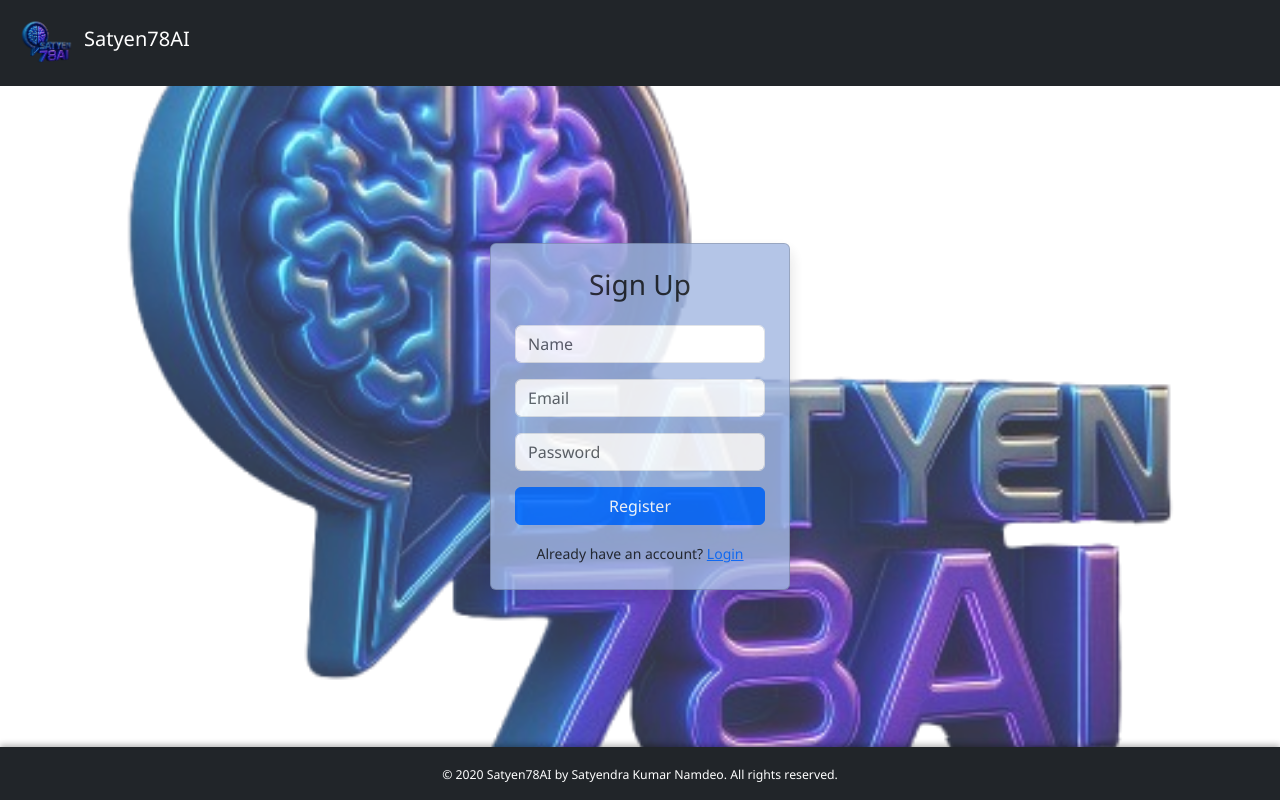
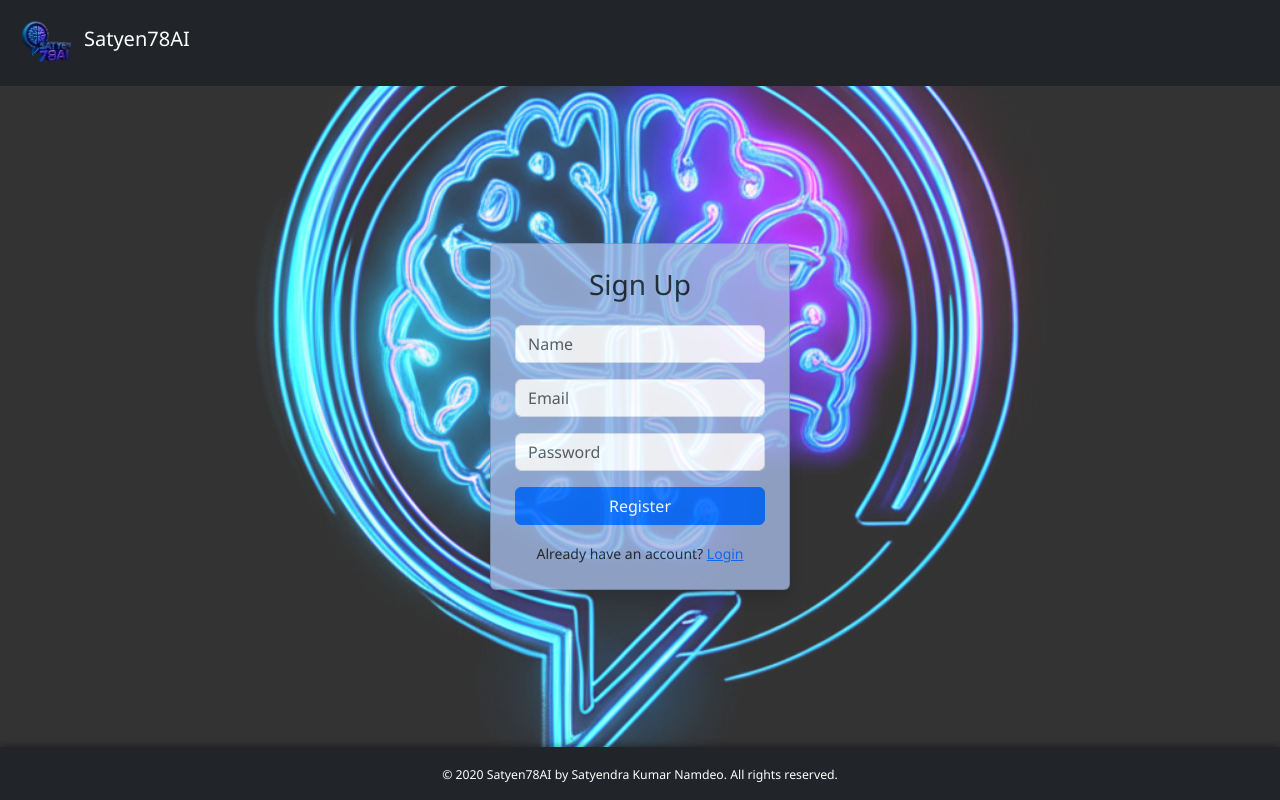
Before and after one commit to SanFlash/Satyen78beruAI, a Flask app: template templates/signup.html in a window 1280 px wide. Run offline with Flask 3, Linux system fonts and the light colour scheme; the template is opened without the code that fills it: most values are stand-ins (such as "Sample title", 1, 10 or a date in 2020).

Commit message:
Update signup.html

```diff
--- a/templates/signup.html
+++ b/templates/signup.html
@@ -27,7 +27,7 @@
             left: 0;
             height: 100%;
             width: 100%;
-            background: url('/static/Satyen78AI_Logo.png') no-repeat center center fixed;
+            background: url('/static/background.png') no-repeat center center fixed;
             background-size: cover;
             opacity: 0.8;
             z-index: -1;
```
